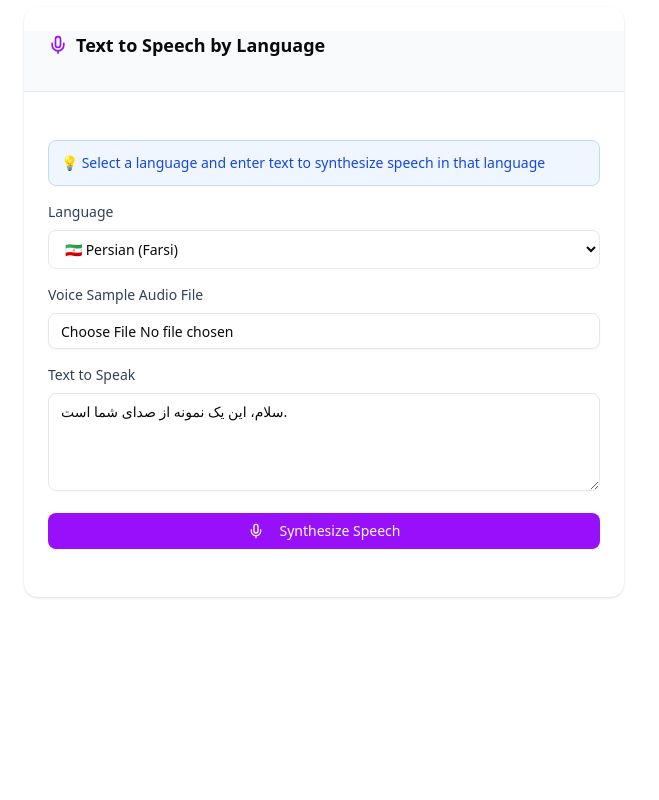
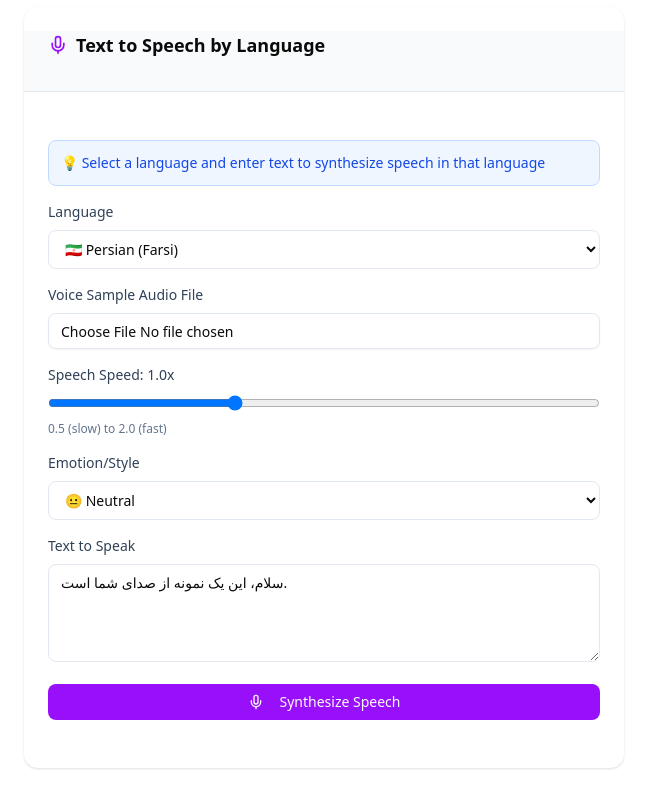
Before and after one commit to hesamksdev-web/TTS, a Next.js app in the folder frontend/: page / in a window 1280 px wide. Shown: the part 694-1494 px from the top of the page, without its empty margins (0-659 px from the left). Before the commit the page ends 1323 px from the top, so only its background shows below. Built offline with nearby package versions, Linux system fonts and the light colour scheme; no server answers; sample sign-in values are in the browser's storage.

Commit message:
Add speed and emotion parameters to voice cloning feature

```diff
--- a/frontend/app/page.tsx
+++ b/frontend/app/page.tsx
@@ -41,6 +41,8 @@ export default function Dashboard() {
   const [voiceCloneFile, setVoiceCloneFile] = useState<File | null>(null);
   const [voiceCloneLanguage, setVoiceCloneLanguage] = useState("fa");
   const [voiceCloneText, setVoiceCloneText] = useState("سلام، این یک نمونه از صدای شما است.");
+  const [voiceCloneSpeed, setVoiceCloneSpeed] = useState(1.0);
+  const [voiceCloneEmotion, setVoiceCloneEmotion] = useState("neutral");
   const [clonedAudioUrl, setClonedAudioUrl] = useState<string | null>(null);
 
   const speakers = [
@@ -186,9 +188,11 @@ export default function Dashboard() {
 
     try {
       const formData = new FormData();
-      formData.append("audio", voiceCloneFile);
+      formData.append("file", voiceCloneFile);
       formData.append("text", voiceCloneText);
       formData.append("language", voiceCloneLanguage);
+      formData.append("speed", voiceCloneSpeed.toString());
+      formData.append("emotion", voiceCloneEmotion);
 
       const res = await axios.post(`${API_BASE_URL}/voice-clone`, formData, {
         ...getHeaders(),
@@ -494,6 +498,38 @@ export default function Dashboard() {
 
               <div>
                 <label className="block text-sm font-medium text-slate-700 mb-2">
+                  Speech Speed: {voiceCloneSpeed.toFixed(1)}x
+                </label>
+                <input
+                  type="range"
+                  min="0.5"
+                  max="2.0"
+                  step="0.1"
+                  value={voiceCloneSpeed}
+                  onChange={(e) => setVoiceCloneSpeed(parseFloat(e.target.value))}
+                  className="w-full"
+                />
+                <p className="text-xs text-slate-500 mt-1">0.5 (slow) to 2.0 (fast)</p>
+              </div>
+
+              <div>
+                <label className="block text-sm font-medium text-slate-700 mb-2">
+                  Emotion/Style
+                </label>
+                <select
+                  value={voiceCloneEmotion}
+                  onChange={(e) => setVoiceCloneEmotion(e.target.value)}
+                  className="w-full px-3 py-2 border border-slate-200 rounded-md text-sm focus:outline-none focus:ring-2 focus:ring-purple-500 focus:border-transparent"
+                >
+                  <option value="neutral">😐 Neutral</option>
+                  <option value="happy">😊 Happy</option>
+                  <option value="sad">😢 Sad</option>
+                  <option value="angry">😠 Angry</option>
+                </select>
+              </div>
+
+              <div>
+                <label className="block text-sm font-medium text-slate-700 mb-2">
                   Text to Speak
                 </label>
                 <textarea
```
Also changed, not shown: 1 other file (tests, documents, lock files or other folders).
